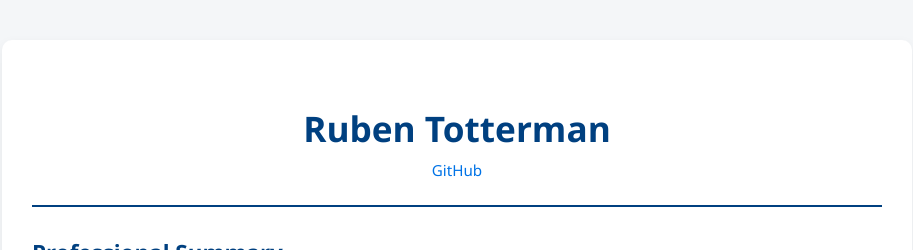
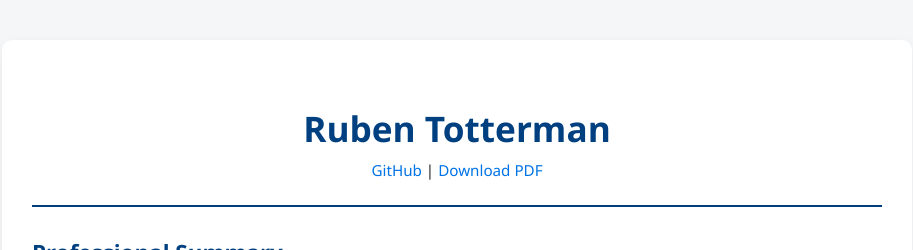
Before and after one commit to rubentotterman/cloud-resume, a plain HTML site: page index.html in a window 1280 px wide. Shown: the top 250 px of the page, without its empty margins (183-1096 px from the left). Drawn offline with Linux system fonts and the light colour scheme.

Commit message:
Add files via upload

```diff
--- a/index.html
+++ b/index.html
@@ -10,7 +10,7 @@
   <div class="container">
     <header>
       <h1>Ruben Totterman</h1>
-      <p><a href="https://github.com/rubentotterman" target="_blank">GitHub</a>
+      <p><a href="https://github.com/rubentotterman" target="_blank">GitHub</a> | <a href="ruben_totterman_cv_english.pdf" download>Download PDF</a>
     </header>
 
     <section>
```
